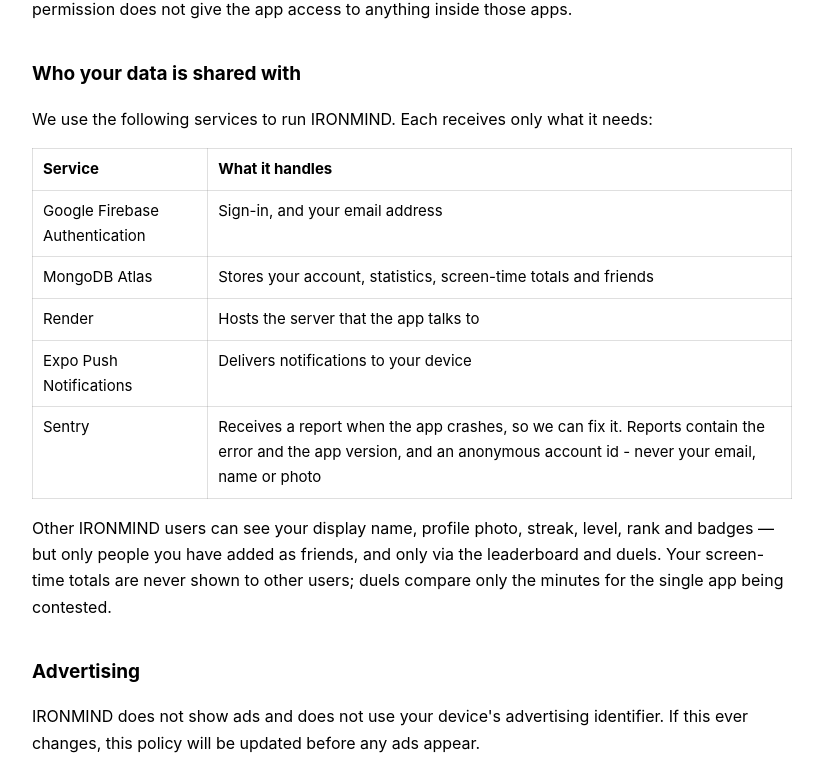
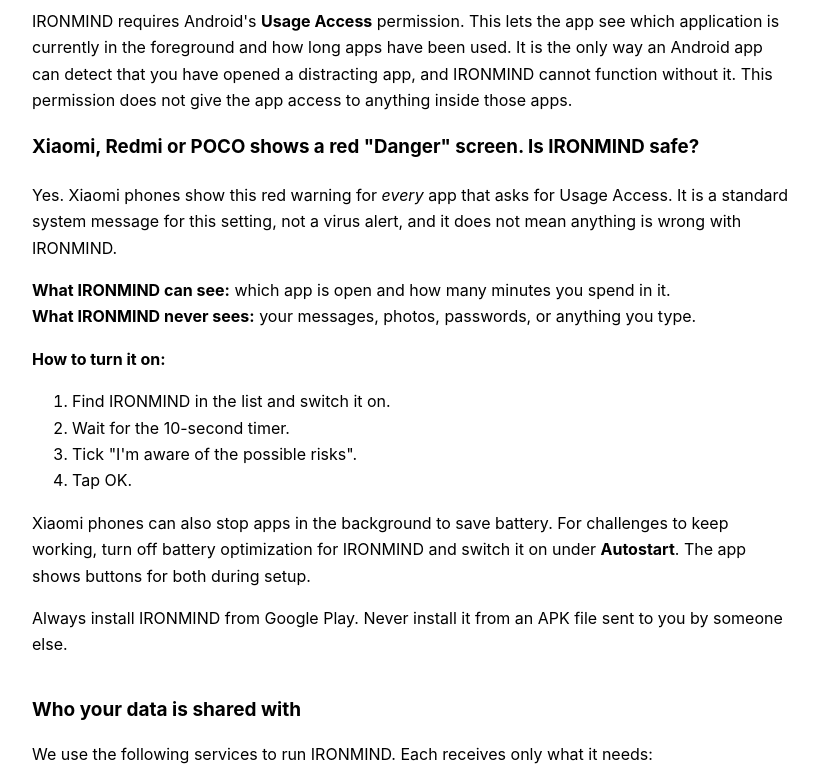
Before and after one commit to palela2009/ironmind-privacy, a plain HTML site: page index.html in a window 1280 px wide. Shown: the part 1214-1994 px from the top of the page, without its empty margins (228-1051 px from the left). Drawn offline with Linux system fonts and the light colour scheme.

Commit message:
Explain the Xiaomi usage access warning, and list what friends see and the hashed device id
Co-Authored-By: Claude Opus 5.5 <noreply@anthropic.com>

```diff
--- a/index.html
+++ b/index.html
@@ -18,7 +18,7 @@
 <body>
 
 <h1>IRONMIND Privacy Policy</h1>
-<p class="updated">Last updated: 1 October 2026</p>
+<p class="updated">Last updated: 15 October 2026</p>
 
 <p>IRONMIND is an Android app that helps you reduce time spent on distracting apps. This
 policy explains exactly what data the app collects, why, and who it is shared with.</p>
@@ -53,6 +53,11 @@ policy explains exactly what data the app collects, why, and who it is shared wi
     <td>To show the leaderboard and run duels between people who have added each other.</td>
   </tr>
   <tr>
+    <td><strong>Device identifier</strong> — stored only as a one-way hash</td>
+    <td>To stop the same phone from being used to fake invite rewards. The original identifier is
+    never stored and cannot be recovered from the hash.</td>
+  </tr>
+  <tr>
     <td><strong>Notification token</strong></td>
     <td>To send you notifications about duels and leaderboard changes.</td>
   </tr>
@@ -74,6 +79,25 @@ only way an Android app can detect that you have opened a distracting app, and I
 function without it. This permission does not give the app access to anything inside those
 apps.</p>
 
+<h3 id="xiaomi">Xiaomi, Redmi or POCO shows a red "Danger" screen. Is IRONMIND safe?</h3>
+<p>Yes. Xiaomi phones show this red warning for <em>every</em> app that asks for Usage Access.
+It is a standard system message for this setting, not a virus alert, and it does not mean
+anything is wrong with IRONMIND.</p>
+<p><strong>What IRONMIND can see:</strong> which app is open and how many minutes you spend in it.<br>
+<strong>What IRONMIND never sees:</strong> your messages, photos, passwords, or anything you type.</p>
+<p><strong>How to turn it on:</strong></p>
+<ol>
+  <li>Find IRONMIND in the list and switch it on.</li>
+  <li>Wait for the 10-second timer.</li>
+  <li>Tick "I'm aware of the possible risks".</li>
+  <li>Tap OK.</li>
+</ol>
+<p>Xiaomi phones can also stop apps in the background to save battery. For challenges to keep
+working, turn off battery optimization for IRONMIND and switch it on under
+<strong>Autostart</strong>. The app shows buttons for both during setup.</p>
+<p>Always install IRONMIND from Google Play. Never install it from an APK file sent to you by
+someone else.</p>
+
 <h2>Who your data is shared with</h2>
 <p>We use the following services to run IRONMIND. Each receives only what it needs:</p>
 <table>
@@ -84,10 +108,11 @@ apps.</p>
   <tr><td>Expo Push Notifications</td><td>Delivers notifications to your device</td></tr>
   <tr><td>Sentry</td><td>Receives a report when the app crashes, so we can fix it. Reports contain the error and the app version, and an anonymous account id - never your email, name or photo</td></tr>
 </table>
-<p>Other IRONMIND users can see your display name, profile photo, streak, level, rank and
-badges — but only people you have added as friends, and only via the leaderboard and duels.
-Your screen-time totals are never shown to other users; duels compare only the minutes for the
-single app being contested.</p>
+<p>Only people you have added as friends can see anything about you. They see your display
+name, profile photo, streak, level, rank and badges, the names of the apps you track, and your
+total screen time on those tracked apps for today and as a 7-day average. They never see your
+screen time on any other app, or any per-app breakdown. Duels compare only the minutes for the
+apps being contested.</p>
 
 <h2>Advertising</h2>
 <p>IRONMIND does not show ads and does not use your device's advertising identifier. If this
```
